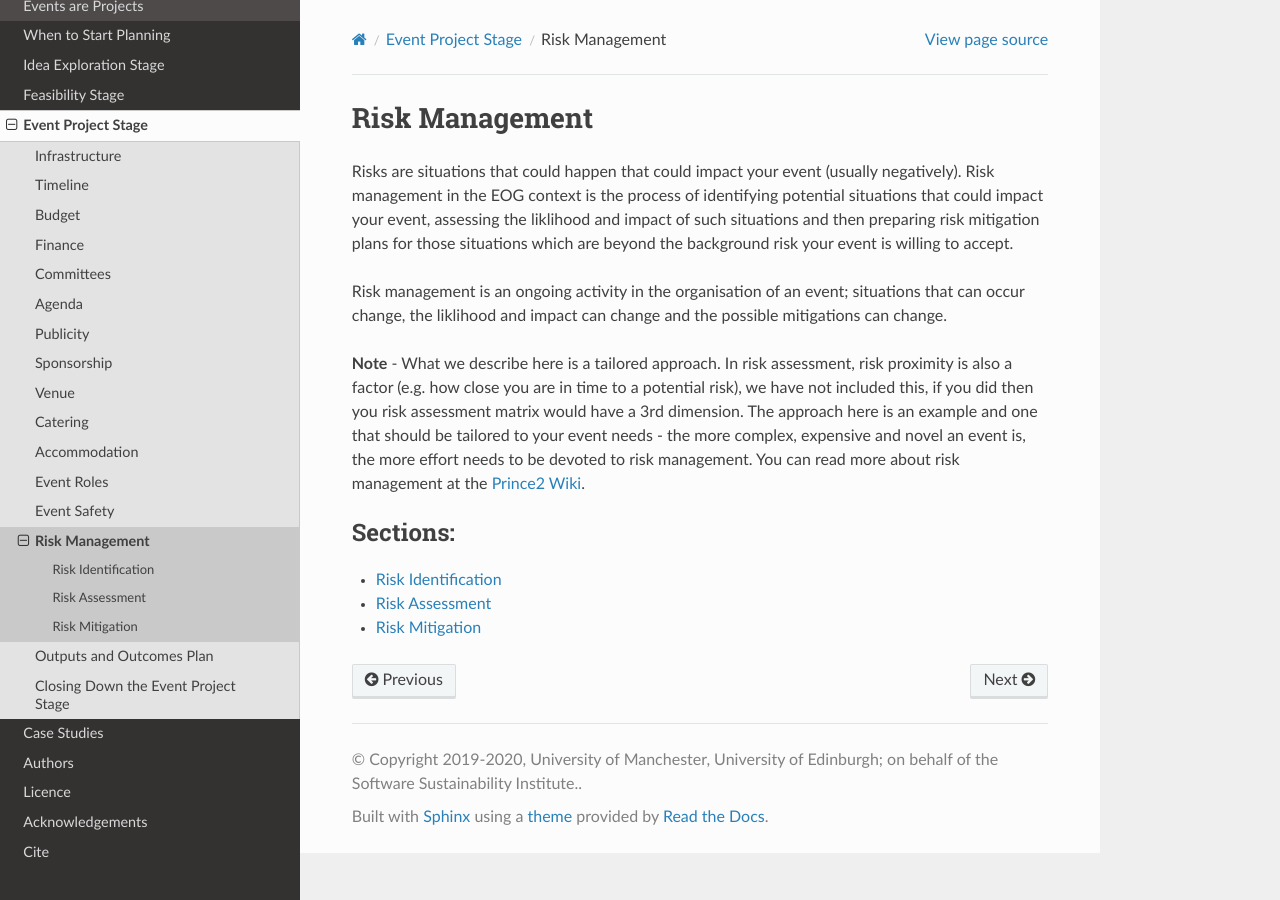
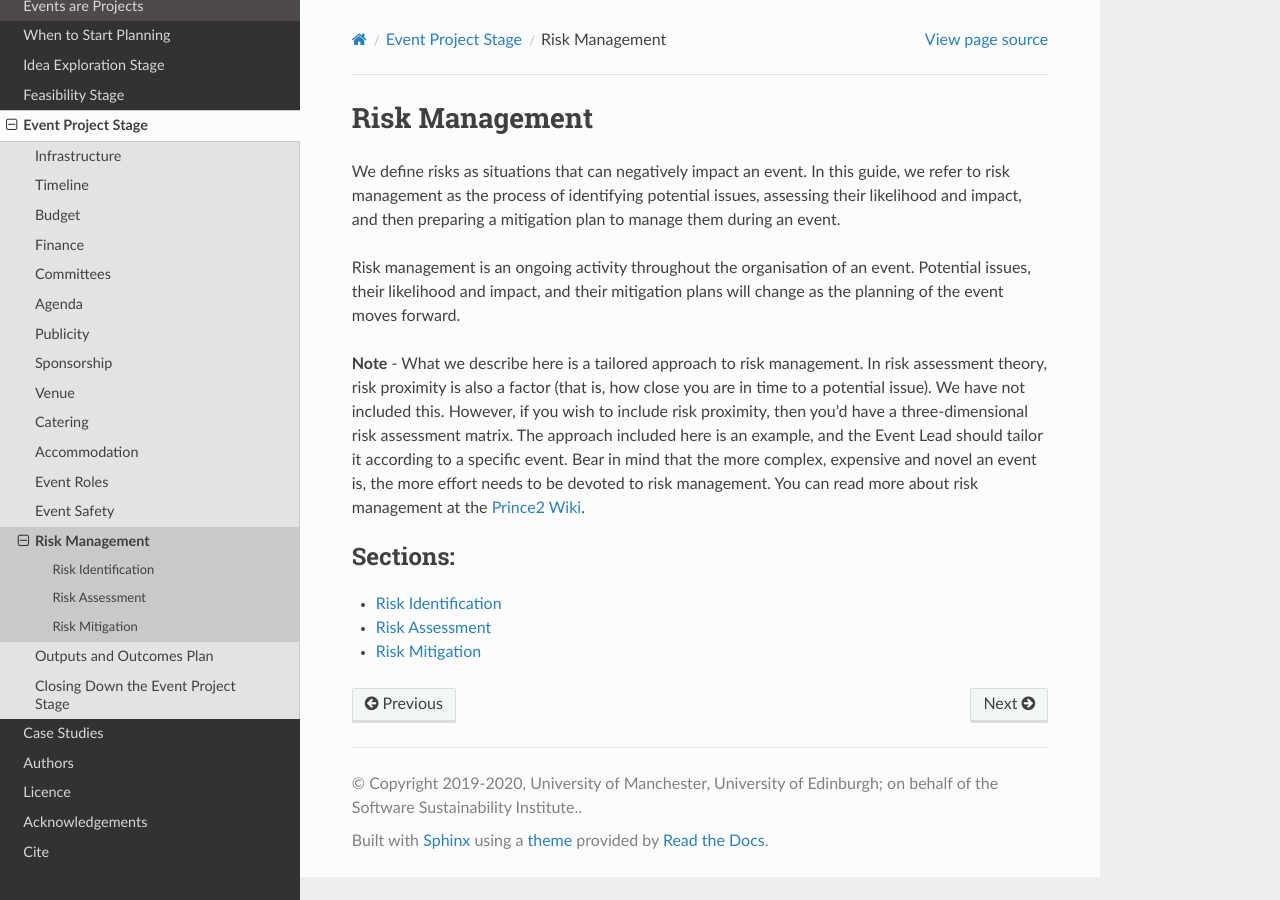
Before and after one commit to softwaresaved/event-organisation-guide, a Sphinx documentation site: the page built from docs/eog/eps-risk-management.rst, in a window 1280 px wide. Built offline with Sphinx 7.4.7 and the Read the Docs theme 2.0.0, drawn with Linux system fonts in a browser that asks for light colours.

Commit message:
Update eps-risk-management.rst
There is no explanation as to why we don't include risk proximity in the approach included in the guide. I'm assuming we also don't use it for any of our events. Can we explain why?

```diff
--- a/docs/eog/eps-risk-management.rst
+++ b/docs/eog/eps-risk-management.rst
@@ -2,11 +2,11 @@
 
 Risk Management
 ===============
-Risks are situations that could happen that could impact your event (usually negatively). Risk management in the EOG context is the process of identifying potential situations that could impact your event, assessing the liklihood and impact of such situations and then preparing risk mitigation plans for those situations which are beyond the background risk your event is willing to accept.
+We define risks as situations that can negatively impact an event. In this guide, we refer to risk management as the process of identifying potential issues, assessing their likelihood and impact, and then preparing a mitigation plan to manage them during an event.
 
-Risk management is an ongoing activity in the organisation of an event; situations that can occur change, the liklihood and impact can change and the possible mitigations can change.
+Risk management is an ongoing activity throughout the organisation of an event. Potential issues, their likelihood and impact, and their mitigation plans will change as the planning of the event moves forward.
 
-**Note** - What we describe here is a tailored approach. In risk assessment, risk proximity is also a factor (e.g. how close you are in time to a potential risk), we have not included this, if you did then you risk assessment matrix would have a 3rd dimension. The approach here is an example and one that should be tailored to your event needs - the more complex, expensive and novel an event is, the more effort needs to be devoted to risk management. You can read more about risk management at the `Prince2 Wiki <https://prince2.wiki/theme/risk/>`_.
+**Note** - What we describe here is a tailored approach to risk management. In risk assessment theory, risk proximity is also a factor (that is, how close you are in time to a potential issue). We have not included this. However, if you wish to include risk proximity, then you'd have a three-dimensional risk assessment matrix. The approach included here is an example, and the Event Lead should tailor it according to a specific event. Bear in mind that the more complex, expensive and novel an event is, the more effort needs to be devoted to risk management. You can read more about risk management at the `Prince2 Wiki <https://prince2.wiki/theme/risk/>`_.
 
 .. toctree::
    :maxdepth: 2
```
